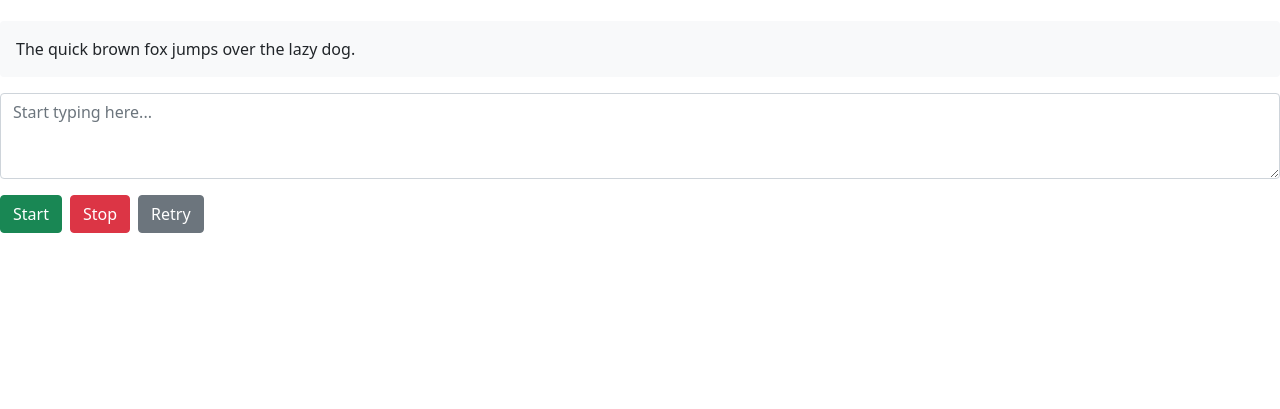
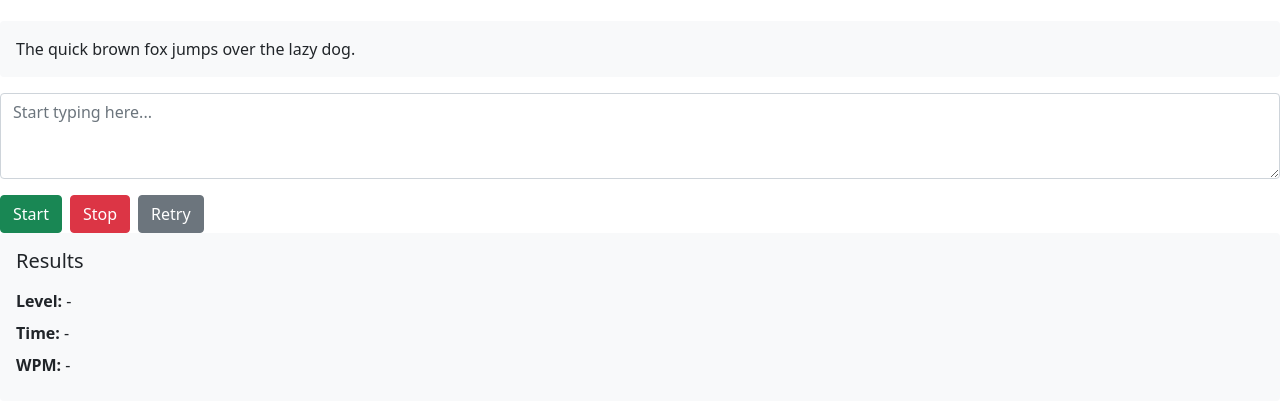
Before and after one commit to Alex-McAlpine/typeracer-LMS-guided, a plain HTML site: page index.html in a window 1280 px wide. Shown: the part 127-536 px from the top of the page. Drawn offline with nearby package versions, Linux system fonts and the light colour scheme; files that its build step writes are made by us from their sources.

Commit message:
ADDED: Results area, displays time, level and wpm

```diff
--- a/index.html
+++ b/index.html
@@ -54,7 +54,24 @@
 
             </section>
             <aside class="tr-grid__right">
+
                 <!-- Right column content goes here -->
+                <div class="tr-results-area p-3 bg-light rounded">
+                    <h2 class="h5 mb-3">Results</h2>
+                    <div class="mb-2">
+                        <strong>Level:</strong>
+                        <span id="resultLevel">-</span>
+                    </div>
+                    <div class="mb-2">
+                        <strong>Time:</strong>
+                        <span id="resultTime">-</span>
+                    </div>
+                    <div class="mb-2">
+                        <strong>WPM:</strong>
+                        <span id="resultWpm">-</span>
+                    </div>
+                </div>
+
             </aside>
         </div>
     </main>
```
